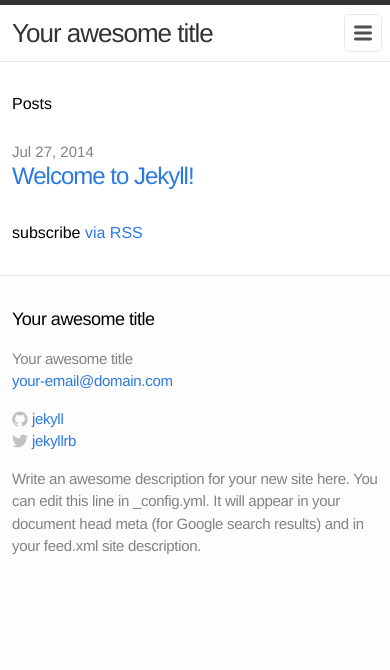
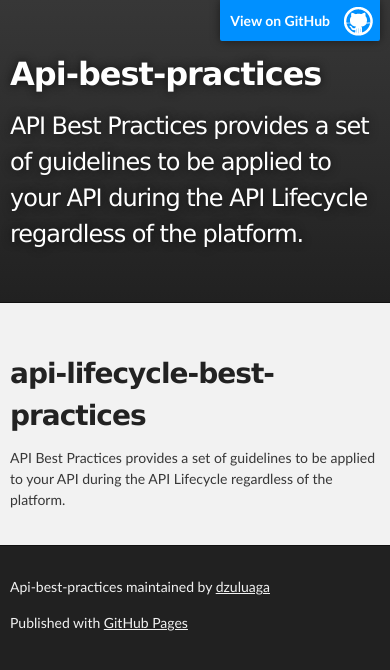
Before and after one commit to dzuluaga/api-best-practices, a Jekyll site: the page index.html, which Jekyll copies as it is, in a window 390 px wide. Shown: the top 670 px of the page. Built offline with Jekyll 4.4.1, drawn with Linux system fonts in a browser that asks for light colours.

Commit message:
Create gh-pages branch via GitHub

```diff
--- a/index.html
+++ b/index.html
@@ -1,20 +1,52 @@
----
-layout: default
----
+<!DOCTYPE html>
+<html>
 
-<div class="home">
+  <head>
+    <meta charset='utf-8' />
+    <meta http-equiv="X-UA-Compatible" content="chrome=1" />
+    <meta name="description" content="Api-best-practices : API Best Practices provides a set of guidelines to be applied to your API during the API Lifecycle regardless of the platform." />
 
-  <h1>Posts</h1>
+    <link rel="stylesheet" type="text/css" media="screen" href="stylesheets/stylesheet.css">
 
-  <ul class="posts">
-    {% for post in site.posts %}
-      <li>
-        <span class="post-date">{{ post.date | date: "%b %-d, %Y" }}</span>
-        <a class="post-link" href="{{ post.url | prepend: site.baseurl }}">{{ post.title }}</a>
-      </li>
-    {% endfor %}
-  </ul>
+    <title>Api-best-practices</title>
+  </head>
 
-  <p class="rss-subscribe">subscribe <a href="{{ "/feed.xml" | prepend: site.baseurl }}">via RSS</a></p>
+  <body>
 
-</div>
+    <!-- HEADER -->
+    <div id="header_wrap" class="outer">
+        <header class="inner">
+          <a id="forkme_banner" href="https://github.com/dzuluaga/api-best-practices">View on GitHub</a>
+
+          <h1 id="project_title">Api-best-practices</h1>
+          <h2 id="project_tagline">API Best Practices provides a set of guidelines to be applied to your API during the API Lifecycle regardless of the platform.</h2>
+
+            <section id="downloads">
+              <a class="zip_download_link" href="https://github.com/dzuluaga/api-best-practices/zipball/master">Download this project as a .zip file</a>
+              <a class="tar_download_link" href="https://github.com/dzuluaga/api-best-practices/tarball/master">Download this project as a tar.gz file</a>
+            </section>
+        </header>
+    </div>
+
+    <!-- MAIN CONTENT -->
+    <div id="main_content_wrap" class="outer">
+      <section id="main_content" class="inner">
+        <h1>
+<a name="api-lifecycle-best-practices" class="anchor" href="#api-lifecycle-best-practices"><span class="octicon octicon-link"></span></a>api-lifecycle-best-practices</h1>
+
+<p>API Best Practices provides a set of guidelines to be applied to your API during the API Lifecycle regardless of the platform.</p>
+      </section>
+    </div>
+
+    <!-- FOOTER  -->
+    <div id="footer_wrap" class="outer">
+      <footer class="inner">
+        <p class="copyright">Api-best-practices maintained by <a href="https://github.com/dzuluaga">dzuluaga</a></p>
+        <p>Published with <a href="http://pages.github.com">GitHub Pages</a></p>
+      </footer>
+    </div>
+
+
+
+  </body>
+</html>
--- /dev/null
+++ b/javascripts/main.js
@@ -0,0 +1 @@
+console.log('This would be the main JS file.');
--- /dev/null
+++ b/params.json
@@ -0,0 +1 @@
+{"name":"Api-best-practices","tagline":"API Best Practices provides a set of guidelines to be applied to your API during the API Lifecycle regardless of the platform.","body":"api-lifecycle-best-practices\r\n==================\r\n\r\nAPI Best Practices provides a set of guidelines to be applied to your API during the API Lifecycle regardless of the platform.\r\n\r\n","google":"","note":"Don't delete this file! It's used internally to help with page regeneration."}
--- /dev/null
+++ b/stylesheets/pygment_trac.css
@@ -0,0 +1,70 @@
+.highlight .hll { background-color: #ffffcc }
+.highlight  { background: #f0f3f3; }
+.highlight .c { color: #0099FF; font-style: italic } /* Comment */
+.highlight .err { color: #AA0000; background-color: #FFAAAA } /* Error */
+.highlight .k { color: #006699; font-weight: bold } /* Keyword */
+.highlight .o { color: #555555 } /* Operator */
+.highlight .cm { color: #0099FF; font-style: italic } /* Comment.Multiline */
+.highlight .cp { color: #009999 } /* Comment.Preproc */
+.highlight .c1 { color: #0099FF; font-style: italic } /* Comment.Single */
+.highlight .cs { color: #0099FF; font-weight: bold; font-style: italic } /* Comment.Special */
+.highlight .gd { background-color: #FFCCCC; border: 1px solid #CC0000 } /* Generic.Deleted */
+.highlight .ge { font-style: italic } /* Generic.Emph */
+.highlight .gr { color: #FF0000 } /* Generic.Error */
+.highlight .gh { color: #003300; font-weight: bold } /* Generic.Heading */
+.highlight .gi { background-color: #CCFFCC; border: 1px solid #00CC00 } /* Generic.Inserted */
+.highlight .go { color: #AAAAAA } /* Generic.Output */
+.highlight .gp { color: #000099; font-weight: bold } /* Generic.Prompt */
+.highlight .gs { font-weight: bold } /* Generic.Strong */
+.highlight .gu { color: #003300; font-weight: bold } /* Generic.Subheading */
+.highlight .gt { color: #99CC66 } /* Generic.Traceback */
+.highlight .kc { color: #006699; font-weight: bold } /* Keyword.Constant */
+.highlight .kd { color: #006699; font-weight: bold } /* Keyword.Declaration */
+.highlight .kn { color: #006699; font-weight: bold } /* Keyword.Namespace */
+.highlight .kp { color: #006699 } /* Keyword.Pseudo */
+.highlight .kr { color: #006699; font-weight: bold } /* Keyword.Reserved */
+.highlight .kt { color: #007788; font-weight: bold } /* Keyword.Type */
+.highlight .m { color: #FF6600 } /* Literal.Number */
+.highlight .s { color: #CC3300 } /* Literal.String */
+.highlight .na { color: #330099 } /* Name.Attribute */
+.highlight .nb { color: #336666 } /* Name.Builtin */
+.highlight .nc { color: #00AA88; font-weight: bold } /* Name.Class */
+.highlight .no { color: #336600 } /* Name.Constant */
+.highlight .nd { color: #9999FF } /* Name.Decorator */
+.highlight .ni { color: #999999; font-weight: bold } /* Name.Entity */
+.highlight .ne { color: #CC0000; font-weight: bold } /* Name.Exception */
+.highlight .nf { color: #CC00FF } /* Name.Function */
+.highlight .nl { color: #9999FF } /* Name.Label */
+.highlight .nn { color: #00CCFF; font-weight: bold } /* Name.Namespace */
+.highlight .nt { color: #330099; font-weight: bold } /* Name.Tag */
+.highlight .nv { color: #003333 } /* Name.Variable */
+.highlight .ow { color: #000000; font-weight: bold } /* Operator.Word */
+.highlight .w { color: #bbbbbb } /* Text.Whitespace */
+.highlight .mf { color: #FF6600 } /* Literal.Number.Float */
+.highlight .mh { color: #FF6600 } /* Literal.Number.Hex */
+.highlight .mi { color: #FF6600 } /* Literal.Number.Integer */
+.highlight .mo { color: #FF6600 } /* Literal.Number.Oct */
+.highlight .sb { color: #CC3300 } /* Literal.String.Backtick */
+.highlight .sc { color: #CC3300 } /* Literal.String.Char */
+.highlight .sd { color: #CC3300; font-style: italic } /* Literal.String.Doc */
+.highlight .s2 { color: #CC3300 } /* Literal.String.Double */
+.highlight .se { color: #CC3300; font-weight: bold } /* Literal.String.Escape */
+.highlight .sh { color: #CC3300 } /* Literal.String.Heredoc */
+.highlight .si { color: #AA0000 } /* Literal.String.Interpol */
+.highlight .sx { color: #CC3300 } /* Literal.String.Other */
+.highlight .sr { color: #33AAAA } /* Literal.String.Regex */
+.highlight .s1 { color: #CC3300 } /* Literal.String.Single */
+.highlight .ss { color: #FFCC33 } /* Literal.String.Symbol */
+.highlight .bp { color: #336666 } /* Name.Builtin.Pseudo */
+.highlight .vc { color: #003333 } /* Name.Variable.Class */
+.highlight .vg { color: #003333 } /* Name.Variable.Global */
+.highlight .vi { color: #003333 } /* Name.Variable.Instance */
+.highlight .il { color: #FF6600 } /* Literal.Number.Integer.Long */
+
+.type-csharp .highlight .k { color: #0000FF }
+.type-csharp .highlight .kt { color: #0000FF }
+.type-csharp .highlight .nf { color: #000000; font-weight: normal }
+.type-csharp .highlight .nc { color: #2B91AF }
+.type-csharp .highlight .nn { color: #000000 }
+.type-csharp .highlight .s { color: #A31515 }
+.type-csharp .highlight .sc { color: #A31515 }
--- /dev/null
+++ b/stylesheets/stylesheet.css
@@ -0,0 +1,423 @@
+/*******************************************************************************
+Slate Theme for GitHub Pages
+by Jason Costello, @jsncostello
+*******************************************************************************/
+
+@import url(pygment_trac.css);
+
+/*******************************************************************************
+MeyerWeb Reset
+*******************************************************************************/
+
+html, body, div, span, applet, object, iframe,
+h1, h2, h3, h4, h5, h6, p, blockquote, pre,
+a, abbr, acronym, address, big, cite, code,
+del, dfn, em, img, ins, kbd, q, s, samp,
+small, strike, strong, sub, sup, tt, var,
+b, u, i, center,
+dl, dt, dd, ol, ul, li,
+fieldset, form, label, legend,
+table, caption, tbody, tfoot, thead, tr, th, td,
+article, aside, canvas, details, embed,
+figure, figcaption, footer, header, hgroup,
+menu, nav, output, ruby, section, summary,
+time, mark, audio, video {
+  margin: 0;
+  padding: 0;
+  border: 0;
+  font: inherit;
+  vertical-align: baseline;
+}
+
+/* HTML5 display-role reset for older browsers */
+article, aside, details, figcaption, figure,
+footer, header, hgroup, menu, nav, section {
+  display: block;
+}
+
+ol, ul {
+  list-style: none;
+}
+
+table {
+  border-collapse: collapse;
+  border-spacing: 0;
+}
+
+/*******************************************************************************
+Theme Styles
+*******************************************************************************/
+
+body {
+  box-sizing: border-box;
+  color:#373737;
+  background: #212121;
+  font-size: 16px;
+  font-family: 'Myriad Pro', Calibri, Helvetica, Arial, sans-serif;
+  line-height: 1.5;
+  -webkit-font-smoothing: antialiased;
+}
+
+h1, h2, h3, h4, h5, h6 {
+  margin: 10px 0;
+  font-weight: 700;
+  color:#222222;
+  font-family: 'Lucida Grande', 'Calibri', Helvetica, Arial, sans-serif;
+  letter-spacing: -1px;
+}
+
+h1 {
+  font-size: 36px;
+  font-weight: 700;
+}
+
+h2 {
+  padding-bottom: 10px;
+  font-size: 32px;
+  background: url('../images/bg_hr.png') repeat-x bottom;
+}
+
+h3 {
+  font-size: 24px;
+}
+
+h4 {
+  font-size: 21px;
+}
+
+h5 {
+  font-size: 18px;
+}
+
+h6 {
+  font-size: 16px;
+}
+
+p {
+  margin: 10px 0 15px 0;
+}
+
+footer p {
+  color: #f2f2f2;
+}
+
+a {
+  text-decoration: none;
+  color: #007edf;
+  text-shadow: none;
+
+  transition: color 0.5s ease;
+  transition: text-shadow 0.5s ease;
+  -webkit-transition: color 0.5s ease;
+  -webkit-transition: text-shadow 0.5s ease;
+  -moz-transition: color 0.5s ease;
+  -moz-transition: text-shadow 0.5s ease;
+  -o-transition: color 0.5s ease;
+  -o-transition: text-shadow 0.5s ease;
+  -ms-transition: color 0.5s ease;
+  -ms-transition: text-shadow 0.5s ease;
+}
+
+a:hover, a:focus {text-decoration: underline;}
+
+footer a {
+  color: #F2F2F2;
+  text-decoration: underline;
+}
+
+em {
+  font-style: italic;
+}
+
+strong {
+  font-weight: bold;
+}
+
+img {
+  position: relative;
+  margin: 0 auto;
+  max-width: 739px;
+  padding: 5px;
+  margin: 10px 0 10px 0;
+  border: 1px solid #ebebeb;
+
+  box-shadow: 0 0 5px #ebebeb;
+  -webkit-box-shadow: 0 0 5px #ebebeb;
+  -moz-box-shadow: 0 0 5px #ebebeb;
+  -o-box-shadow: 0 0 5px #ebebeb;
+  -ms-box-shadow: 0 0 5px #ebebeb;
+}
+
+p img {
+  display: inline;
+  margin: 0;
+  padding: 0;
+  vertical-align: middle;
+  text-align: center;
+  border: none;
+}
+
+pre, code {
+  width: 100%;
+  color: #222;
+  background-color: #fff;
+
+  font-family: Monaco, "Bitstream Vera Sans Mono", "Lucida Console", Terminal, monospace;
+  font-size: 14px;
+
+  border-radius: 2px;
+  -moz-border-radius: 2px;
+  -webkit-border-radius: 2px;
+}
+
+pre {
+  width: 100%;
+  padding: 10px;
+  box-shadow: 0 0 10px rgba(0,0,0,.1);
+  overflow: auto;
+}
+
+code {
+  padding: 3px;
+  margin: 0 3px;
+  box-shadow: 0 0 10px rgba(0,0,0,.1);
+}
+
+pre code {
+  display: block;
+  box-shadow: none;
+}
+
+blockquote {
+  color: #666;
+  margin-bottom: 20px;
+  padding: 0 0 0 20px;
+  border-left: 3px solid #bbb;
+}
+
+
+ul, ol, dl {
+  margin-bottom: 15px
+}
+
+ul {
+  list-style: inside;
+  padding-left: 20px;
+}
+
+ol {
+  list-style: decimal inside;
+  padding-left: 20px;
+}
+
+dl dt {
+  font-weight: bold;
+}
+
+dl dd {
+  padding-left: 20px;
+  font-style: italic;
+}
+
+dl p {
+  padding-left: 20px;
+  font-style: italic;
+}
+
+hr {
+  height: 1px;
+  margin-bottom: 5px;
+  border: none;
+  background: url('../images/bg_hr.png') repeat-x center;
+}
+
+table {
+  border: 1px solid #373737;
+  margin-bottom: 20px;
+  text-align: left;
+ }
+
+th {
+  font-family: 'Lucida Grande', 'Helvetica Neue', Helvetica, Arial, sans-serif;
+  padding: 10px;
+  background: #373737;
+  color: #fff;
+ }
+
+td {
+  padding: 10px;
+  border: 1px solid #373737;
+ }
+
+form {
+  background: #f2f2f2;
+  padding: 20px;
+}
+
+/*******************************************************************************
+Full-Width Styles
+*******************************************************************************/
+
+.outer {
+  width: 100%;
+}
+
+.inner {
+  position: relative;
+  max-width: 640px;
+  padding: 20px 10px;
+  margin: 0 auto;
+}
+
+#forkme_banner {
+  display: block;
+  position: absolute;
+  top:0;
+  right: 10px;
+  z-index: 10;
+  padding: 10px 50px 10px 10px;
+  color: #fff;
+  background: url('../images/blacktocat.png') #0090ff no-repeat 95% 50%;
+  font-weight: 700;
+  box-shadow: 0 0 10px rgba(0,0,0,.5);
+  border-bottom-left-radius: 2px;
+  border-bottom-right-radius: 2px;
+}
+
+#header_wrap {
+  background: #212121;
+  background: -moz-linear-gradient(top, #373737, #212121);
+  background: -webkit-linear-gradient(top, #373737, #212121);
+  background: -ms-linear-gradient(top, #373737, #212121);
+  background: -o-linear-gradient(top, #373737, #212121);
+  background: linear-gradient(top, #373737, #212121);
+}
+
+#header_wrap .inner {
+  padding: 50px 10px 30px 10px;
+}
+
+#project_title {
+  margin: 0;
+  color: #fff;
+  font-size: 42px;
+  font-weight: 700;
+  text-shadow: #111 0px 0px 10px;
+}
+
+#project_tagline {
+  color: #fff;
+  font-size: 24px;
+  font-weight: 300;
+  background: none;
+  text-shadow: #111 0px 0px 10px;
+}
+
+#downloads {
+  position: absolute;
+  width: 210px;
+  z-index: 10;
+  bottom: -40px;
+  right: 0;
+  height: 70px;
+  background: url('../images/icon_download.png') no-repeat 0% 90%;
+}
+
+.zip_download_link {
+  display: block;
+  float: right;
+  width: 90px;
+  height:70px;
+  text-indent: -5000px;
+  overflow: hidden;
+  background: url(../images/sprite_download.png) no-repeat bottom left;
+}
+
+.tar_download_link {
+  display: block;
+  float: right;
+  width: 90px;
+  height:70px;
+  text-indent: -5000px;
+  overflow: hidden;
+  background: url(../images/sprite_download.png) no-repeat bottom right;
+  margin-left: 10px;
+}
+
+.zip_download_link:hover {
+  background: url(../images/sprite_download.png) no-repeat top left;
+}
+
+.tar_download_link:hover {
+  background: url(../images/sprite_download.png) no-repeat top right;
+}
+
+#main_content_wrap {
+  background: #f2f2f2;
+  border-top: 1px solid #111;
+  border-bottom: 1px solid #111;
+}
+
+#main_content {
+  padding-top: 40px;
+}
+
+#footer_wrap {
+  background: #212121;
+}
+
+
+
+/*******************************************************************************
+Small Device Styles
+*******************************************************************************/
+
+@media screen and (max-width: 480px) {
+  body {
+    font-size:14px;
+  }
+
+  #downloads {
+    display: none;
+  }
+
+  .inner {
+    min-width: 320px;
+    max-width: 480px;
+  }
+
+  #project_title {
+  font-size: 32px;
+  }
+
+  h1 {
+    font-size: 28px;
+  }
+
+  h2 {
+    font-size: 24px;
+  }
+
+  h3 {
+    font-size: 21px;
+  }
+
+  h4 {
+    font-size: 18px;
+  }
+
+  h5 {
+    font-size: 14px;
+  }
+
+  h6 {
+    font-size: 12px;
+  }
+
+  code, pre {
+    min-width: 320px;
+    max-width: 480px;
+    font-size: 11px;
+  }
+
+}
```
Also changed, not shown: images/bg_hr.png (added), images/blacktocat.png (added), images/icon_download.png (added), images/sprite_download.png (added).
